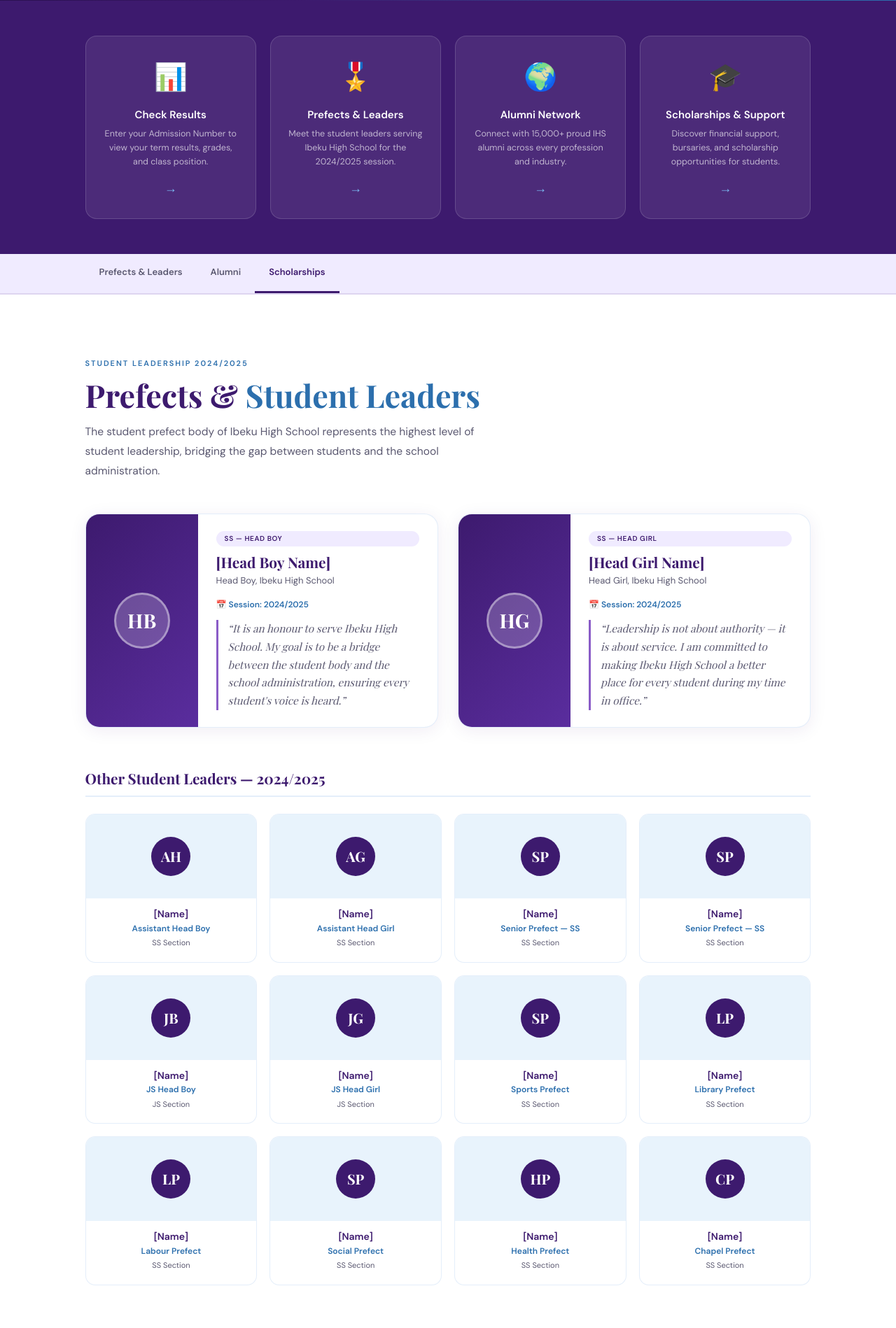
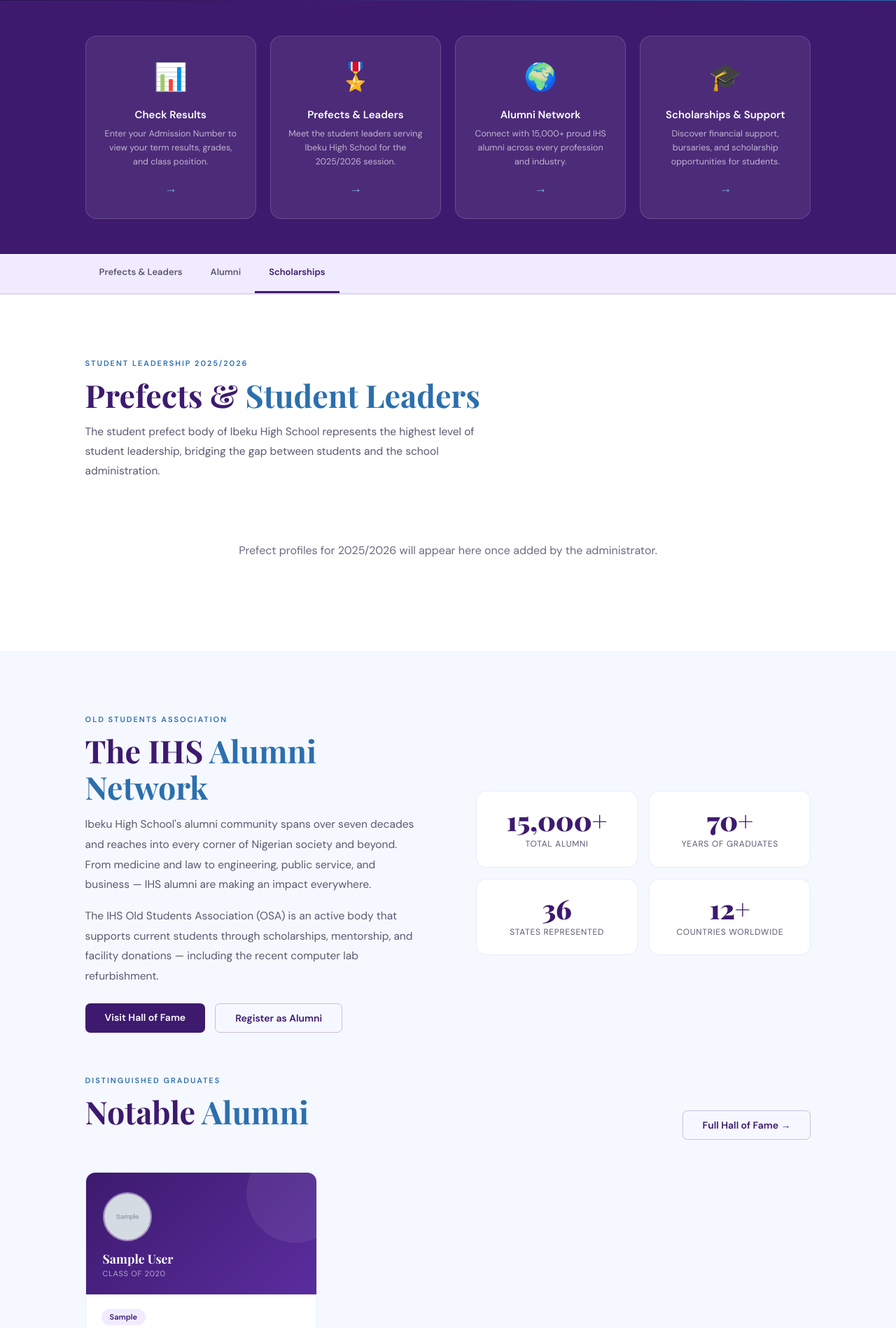
Before and after one commit to Klasicken1/ibeku-high-school, a PHP site: page /students.php in a window 1280 px wide. Shown: the part 478-2376 px from the top of the page at 70% size. Run offline with PHP 8.4, Linux system fonts and the light colour scheme; tables that the repository leaves empty or names only in its code hold one stand-in row (values such as "Sample post"); grey boxes marked "Sample" are stand-in pictures; some web fonts are replaced.

Commit message:
feat: students.php rewired — prefects, alumni, and scholarships all pull from DB; falls back gracefully when DB is empty

```diff
--- a/public/students.php
+++ b/public/students.php
@@ -10,79 +10,54 @@ $currentPage = 'students';
 $pageCss     = 'students';
 
 require_once '../src/includes/header.php';
+require_once '../src/config/database.php';
+$pdo = getDB();
 
-/*
- * PREFECTS DATA
- * Phase 2: replace with database query:
- * SELECT * FROM prefects WHERE session = '2024/2025' ORDER BY role_order ASC
- */
-$head_prefects = [
-  [
-    'name'     => '[Head Boy Name]',
-    'role'     => 'Head Boy',
-    'section'  => 'ss',
-    'session'  => '2024/2025',
-    'initials' => 'HB',
-    'quote'    => 'It is an honour to serve Ibeku High School. My goal is to be a bridge between the student body and the school administration, ensuring every student\'s voice is heard.',
-    'img'      => '',
-  ],
-  [
-    'name'     => '[Head Girl Name]',
-    'role'     => 'Head Girl',
-    'section'  => 'ss',
-    'session'  => '2024/2025',
-    'initials' => 'HG',
-    'quote'    => 'Leadership is not about authority — it is about service. I am committed to making Ibeku High School a better place for every student during my time in office.',
-    'img'      => '',
-  ],
+/* ── Load settings for current session ── */
+$currentSession = $_site['current_session'] ?? '2025/2026';
+
+/* ── Load prefects from DB ── */
+$headPrefects = $pdo->prepare(
+    "SELECT * FROM prefects
+     WHERE session = ? AND is_active = 1
+       AND role IN ('Head Boy','Head Girl','JS Head Boy','JS Head Girl')
+     ORDER BY sort_order ASC"
+);
+$headPrefects->execute([$currentSession]);
+$headPrefectList = $headPrefects->fetchAll();
+
+$otherPrefects = $pdo->prepare(
+    "SELECT * FROM prefects
+     WHERE session = ? AND is_active = 1
+       AND role NOT IN ('Head Boy','Head Girl','JS Head Boy','JS Head Girl')
+     ORDER BY sort_order ASC"
+);
+$otherPrefects->execute([$currentSession]);
+$otherPrefectList = $otherPrefects->fetchAll();
+
+/* ── Load featured alumni from DB ── */
+$notableAlumni = $pdo->query(
+    "SELECT * FROM alumni
+     WHERE is_featured = 1 AND is_published = 1
+     ORDER BY sort_order ASC, full_name ASC
+     LIMIT 6"
+)->fetchAll();
+
+/* ── Load scholarships from DB ── */
+$scholarshipsFromDB = $pdo->query(
+    "SELECT * FROM scholarships WHERE is_published = 1 ORDER BY sort_order ASC"
+)->fetchAll();
+
+/* Fallback scholarships if DB is empty */
+$defaultScholarships = [
+    ['icon'=>'🏆','title'=>'OSA Academic Excellence Award',  'color_theme'=>'purple','description'=>'Awarded annually by the IHS Old Students Association to the best graduating SSS 3 student. Covers full tuition for the first year of university study.','eligibility'=>'SSS 3 students with outstanding WAEC results and exemplary conduct record.','contact_info'=>'Contact: OSA Secretary via school office'],
+    ['icon'=>'🤝','title'=>'Hardship & Welfare Bursary',     'color_theme'=>'blue',  'description'=>'Available to students experiencing financial hardship. Provides partial or full fee waiver for one or more terms, subject to assessment by the Guidance Counsellor.','eligibility'=>'Any student in genuine financial difficulty. Applications are confidential.','contact_info'=>'Contact: Guidance Counsellor, SS or JS Section'],
+    ['icon'=>'🌟','title'=>'State Government Scholarship',   'color_theme'=>'gold',  'description'=>'Abia State Government offers merit-based scholarships to outstanding secondary school students. IHS nominates eligible students annually.','eligibility'=>'Students with minimum 5 A1 grades in WAEC. Nominated by school management.','contact_info'=>'Contact: VP Academics office'],
+    ['icon'=>'⚽','title'=>'Sports Scholarship',             'color_theme'=>'purple','description'=>'Students who represent the school or state in recognised sporting competitions may be eligible for a partial fee reduction.','eligibility'=>'Students who have represented IHS at zonal or state level in any sport.','contact_info'=>'Contact: VP General Duties office'],
+    ['icon'=>'📖','title'=>'External Scholarship Listings',  'color_theme'=>'blue',  'description'=>'The school Guidance Counsellors maintain an updated list of external scholarships and grants available to secondary school students in Abia State and Nigeria.','eligibility'=>'Varies by scheme. See the Guidance Counsellor for the current list.','contact_info'=>'Contact: Guidance Counsellor, SS or JS Section'],
+    ['icon'=>'💡','title'=>'Science & Technology Award',     'color_theme'=>'gold',  'description'=>'Sponsored by IHS alumni in the technology and engineering sector, this award supports students showing exceptional promise in the sciences and ICT.','eligibility'=>'SSS 1 and SSS 2 students in the Science department with outstanding scores.','contact_info'=>'Contact: HOD Sciences or ICT Coordinator'],
 ];
-
-$other_prefects = [
-  ['name'=>'[Name]','role'=>'Assistant Head Boy',    'section'=>'SS','initials'=>'AH','img'=>''],
-  ['name'=>'[Name]','role'=>'Assistant Head Girl',   'section'=>'SS','initials'=>'AG','img'=>''],
-  ['name'=>'[Name]','role'=>'Senior Prefect — SS',   'section'=>'SS','initials'=>'SP','img'=>''],
-  ['name'=>'[Name]','role'=>'Senior Prefect — SS',   'section'=>'SS','initials'=>'SP','img'=>''],
-  ['name'=>'[Name]','role'=>'JS Head Boy',           'section'=>'JS','initials'=>'JB','img'=>''],
-  ['name'=>'[Name]','role'=>'JS Head Girl',          'section'=>'JS','initials'=>'JG','img'=>''],
-  ['name'=>'[Name]','role'=>'Sports Prefect',        'section'=>'SS','initials'=>'SP','img'=>''],
-  ['name'=>'[Name]','role'=>'Library Prefect',       'section'=>'SS','initials'=>'LP','img'=>''],
-  ['name'=>'[Name]','role'=>'Labour Prefect',        'section'=>'SS','initials'=>'LP','img'=>''],
-  ['name'=>'[Name]','role'=>'Social Prefect',        'section'=>'SS','initials'=>'SP','img'=>''],
-  ['name'=>'[Name]','role'=>'Health Prefect',        'section'=>'SS','initials'=>'HP','img'=>''],
-  ['name'=>'[Name]','role'=>'Chapel Prefect',        'section'=>'SS','initials'=>'CP','img'=>''],
-];
-
-/*
- * NOTABLE ALUMNI DATA
- * Phase 2: replace with database query:
- * SELECT * FROM alumni WHERE featured = 1 ORDER BY class_year DESC LIMIT 6
- */
-$notable_alumni = [
-  [
-    'name'     => '[Distinguished Alumnus]',
-    'class'    => 'Class of [Year]',
-    'field'    => 'Medicine & Public Health',
-    'initials' => 'AO',
-    'bio'      => 'A distinguished medical professional who rose to prominence in public health across Abia State and Nigeria.',
-    'img'      => '',
-  ],
-  [
-    'name'     => '[Distinguished Alumnus]',
-    'class'    => 'Class of [Year]',
-    'field'    => 'Law & Public Service',
-    'initials' => 'CN',
-    'bio'      => 'A respected legal practitioner who has held significant positions in the Nigerian judiciary system.',
-    'img'      => '',
-  ],
-  [
-    'name'     => '[Distinguished Alumnus]',
-    'class'    => 'Class of [Year]',
-    'field'    => 'Engineering & Technology',
-    'initials' => 'EI',
-    'bio'      => 'A pioneering engineer whose infrastructure work has impacted millions across South-East Nigeria.',
-    'img'      => '',
-  ],
-];
+$scholarshipsToShow = !empty($scholarshipsFromDB) ? $scholarshipsFromDB : $defaultScholarships;
 ?>
 
 
@@ -118,7 +93,7 @@ $notable_alumni = [
     <a href="#prefects" class="hub-card">
       <span class="hub-card__icon" aria-hidden="true">🎖️</span>
       <h3>Prefects &amp; Leaders</h3>
-      <p>Meet the student leaders serving Ibeku High School for the 2024/2025 session.</p>
+      <p>Meet the student leaders serving Ibeku High School for the <?php echo htmlspecialchars($currentSession); ?> session.</p>
       <span class="hub-card__arrow">→</span>
     </a>
 
@@ -153,70 +128,98 @@ $notable_alumni = [
 
 
 <!-- ═══════════════════════════════════════════
-     PREFECTS & STUDENT LEADERS
+     PREFECTS & STUDENT LEADERS — from DB
      ═══════════════════════════════════════════ -->
 <section class="prefects-section" id="prefects">
   <div class="prefects-section__inner wrap">
 
     <div class="section-header reveal">
       <div>
-        <span class="slabel">Student Leadership 2024/2025</span>
+        <span class="slabel">Student Leadership <?php echo htmlspecialchars($currentSession); ?></span>
         <h2 class="stitle">Prefects &amp; <span>Student Leaders</span></h2>
         <p class="ssub">The student prefect body of Ibeku High School represents the highest level of student leadership, bridging the gap between students and the school administration.</p>
       </div>
     </div>
 
-    <!-- Head Boy & Head Girl -->
+    <?php if (empty($headPrefectList) && empty($otherPrefectList)): ?>
+    <p style="color:#6b6b80;text-align:center;padding:40px 0">
+      Prefect profiles for <?php echo htmlspecialchars($currentSession); ?> will appear here once added by the administrator.
+    </p>
+    <?php else: ?>
+
+    <!-- Head Prefects -->
+    <?php if (!empty($headPrefectList)): ?>
     <div class="head-prefects-grid">
-      <?php foreach ($head_prefects as $hp): ?>
+      <?php foreach ($headPrefectList as $hp): ?>
       <div class="head-prefect-card <?php echo $hp['section'] === 'js' ? 'head-prefect-card--js' : ''; ?> reveal">
         <div class="head-prefect-card__photo">
-          <?php if (!empty($hp['img'])): ?>
-            <img src="<?php echo BASE_PATH . htmlspecialchars($hp['img']); ?>" alt="<?php echo htmlspecialchars($hp['name']); ?>"/>
+          <?php if (!empty($hp['photo'])): ?>
+          <img src="<?php echo BASE_PATH; ?>assets/images/staff/<?php echo htmlspecialchars($hp['photo']); ?>"
+               alt="<?php echo htmlspecialchars($hp['full_name']); ?>"
+               onerror="this.style.display='none';this.nextElementSibling.style.display='flex'"/>
+          <div class="head-prefect-card__initials" style="display:none">
+            <?php echo strtoupper(substr($hp['full_name'], 0, 1)); ?>
+          </div>
           <?php else: ?>
-            <div class="head-prefect-card__initials"><?php echo htmlspecialchars($hp['initials']); ?></div>
+          <div class="head-prefect-card__initials">
+            <?php echo strtoupper(substr($hp['full_name'], 0, 1)); ?>
+          </div>
           <?php endif; ?>
         </div>
         <div class="head-prefect-card__body">
-          <span class="head-prefect-card__badge badge--<?php echo $hp['section']; ?>">
+          <span class="head-prefect-card__badge badge--<?php echo htmlspecialchars($hp['section']); ?>">
             <?php echo strtoupper($hp['section']); ?> — <?php echo htmlspecialchars($hp['role']); ?>
           </span>
-          <h3><?php echo htmlspecialchars($hp['name']); ?></h3>
+          <h3><?php echo htmlspecialchars($hp['full_name']); ?></h3>
           <span class="role"><?php echo htmlspecialchars($hp['role']); ?>, Ibeku High School</span>
           <span class="session">📅 Session: <?php echo htmlspecialchars($hp['session']); ?></span>
+          <?php if ($hp['quote']): ?>
           <blockquote>&ldquo;<?php echo htmlspecialchars($hp['quote']); ?>&rdquo;</blockquote>
+          <?php endif; ?>
         </div>
       </div>
       <?php endforeach; ?>
     </div>
+    <?php endif; ?>
 
-    <!-- Other prefects -->
-    <h3 class="prefects-sub-title">Other Student Leaders — 2024/2025</h3>
+    <!-- Other Prefects -->
+    <?php if (!empty($otherPrefectList)): ?>
+    <h3 class="prefects-sub-title">Other Student Leaders — <?php echo htmlspecialchars($currentSession); ?></h3>
     <div class="prefects-grid">
-      <?php foreach ($other_prefects as $p): ?>
+      <?php foreach ($otherPrefectList as $p): ?>
       <div class="prefect-card reveal">
         <div class="prefect-card__photo">
-          <?php if (!empty($p['img'])): ?>
-            <img src="<?php echo BASE_PATH . htmlspecialchars($p['img']); ?>" alt="<?php echo htmlspecialchars($p['name']); ?>"/>
+          <?php if (!empty($p['photo'])): ?>
+          <img src="<?php echo BASE_PATH; ?>assets/images/staff/<?php echo htmlspecialchars($p['photo']); ?>"
+               alt="<?php echo htmlspecialchars($p['full_name']); ?>"
+               onerror="this.style.display='none';this.nextElementSibling.style.display='flex'"/>
+          <div class="prefect-card__initials" style="display:none">
+            <?php echo strtoupper(substr($p['full_name'], 0, 1)); ?>
+          </div>
           <?php else: ?>
-            <div class="prefect-card__initials"><?php echo htmlspecialchars($p['initials']); ?></div>
+          <div class="prefect-card__initials">
+            <?php echo strtoupper(substr($p['full_name'], 0, 1)); ?>
+          </div>
           <?php endif; ?>
         </div>
         <div class="prefect-card__body">
-          <h4><?php echo htmlspecialchars($p['name']); ?></h4>
+          <h4><?php echo htmlspecialchars($p['full_name']); ?></h4>
           <span class="prefect-card__role"><?php echo htmlspecialchars($p['role']); ?></span>
-          <span class="prefect-card__section"><?php echo htmlspecialchars($p['section']); ?> Section</span>
+          <span class="prefect-card__section"><?php echo strtoupper($p['section']); ?> Section</span>
         </div>
       </div>
       <?php endforeach; ?>
     </div>
+    <?php endif; ?>
+
+    <?php endif; ?>
 
   </div>
 </section>
 
 
 <!-- ═══════════════════════════════════════════
-     ALUMNI SECTION
+     ALUMNI SECTION — featured alumni from DB
      ═══════════════════════════════════════════ -->
 <section class="alumni-section" id="alumni">
   <div class="alumni-section__inner wrap">
@@ -253,7 +256,7 @@ $notable_alumni = [
       </div>
     </div>
 
-    <!-- Notable alumni -->
+    <!-- Notable alumni from DB -->
     <div class="section-header reveal">
       <div>
         <span class="slabel">Distinguished Graduates</span>
@@ -262,27 +265,42 @@ $notable_alumni = [
       <a href="<?php echo BASE_PATH; ?>hall-of-fame.php" class="btn btn--ghost">Full Hall of Fame →</a>
     </div>
 
+    <?php if (empty($notableAlumni)): ?>
+    <p style="color:#6b6b80;text-align:center;padding:30px 0">
+      Notable alumni profiles will appear here once added by the administrator.
+    </p>
+    <?php else: ?>
     <div class="notable-alumni-grid">
-      <?php foreach ($notable_alumni as $alumni): ?>
+      <?php foreach ($notableAlumni as $a): ?>
       <div class="notable-alumni-card reveal">
         <div class="notable-alumni-card__top">
           <div class="notable-alumni-card__photo">
-            <?php if (!empty($alumni['img'])): ?>
-              <img src="<?php echo BASE_PATH . htmlspecialchars($alumni['img']); ?>" alt="<?php echo htmlspecialchars($alumni['name']); ?>"/>
+            <?php if (!empty($a['photo'])): ?>
+            <img src="<?php echo BASE_PATH; ?>assets/images/staff/<?php echo htmlspecialchars($a['photo']); ?>"
+                 alt="<?php echo htmlspecialchars($a['full_name']); ?>"
+                 onerror="this.style.display='none';this.nextElementSibling.style.display='block'"/>
+            <span style="display:none"><?php echo strtoupper(substr($a['full_name'], 0, 2)); ?></span>
             <?php else: ?>
-              <?php echo htmlspecialchars($alumni['initials']); ?>
+            <?php echo strtoupper(substr($a['full_name'], 0, 2)); ?>
             <?php endif; ?>
           </div>
-          <h3><?php echo htmlspecialchars($alumni['name']); ?></h3>
-          <span class="notable-alumni-card__class"><?php echo htmlspecialchars($alumni['class']); ?></span>
+          <h3><?php echo htmlspecialchars($a['full_name']); ?></h3>
+          <?php if ($a['class_year']): ?>
+          <span class="notable-alumni-card__class">Class of <?php echo htmlspecialchars($a['class_year']); ?></span>
+          <?php endif; ?>
         </div>
         <div class="notable-alumni-card__body">
-          <span class="notable-alumni-card__field"><?php echo htmlspecialchars($alumni['field']); ?></span>
-          <p><?php echo htmlspecialchars($alumni['bio']); ?></p>
+          <?php if ($a['field']): ?>
+          <span class="notable-alumni-card__field"><?php echo htmlspecialchars($a['field']); ?></span>
+          <?php endif; ?>
+          <?php if ($a['bio']): ?>
+          <p><?php echo htmlspecialchars($a['bio']); ?></p>
+          <?php endif; ?>
         </div>
       </div>
       <?php endforeach; ?>
     </div>
+    <?php endif; ?>
 
     <!-- Alumni register CTA -->
     <div class="alumni-register-cta" id="alumni-register">
@@ -296,7 +314,7 @@ $notable_alumni = [
 
 
 <!-- ═══════════════════════════════════════════
-     SCHOLARSHIPS & SUPPORT
+     SCHOLARSHIPS & SUPPORT — from DB
      ═══════════════════════════════════════════ -->
 <section class="scholarships-section" id="scholarships">
   <div class="scholarships-section__inner wrap">
@@ -310,76 +328,24 @@ $notable_alumni = [
     </div>
 
     <div class="scholarships-grid">
-
-      <div class="scholarship-card scholarship-card--purple reveal">
-        <span class="scholarship-card__icon" aria-hidden="true">🏆</span>
-        <h3>OSA Academic Excellence Award</h3>
-        <p>Awarded annually by the IHS Old Students Association to the best graduating SSS 3 student. Covers full tuition for the first year of university study.</p>
+      <?php foreach ($scholarshipsToShow as $sch): ?>
+      <div class="scholarship-card scholarship-card--<?php echo htmlspecialchars($sch['color_theme'] ?? 'purple'); ?> reveal">
+        <span class="scholarship-card__icon" aria-hidden="true"><?php echo htmlspecialchars($sch['icon'] ?? '🎓'); ?></span>
+        <h3><?php echo htmlspecialchars($sch['title']); ?></h3>
+        <p><?php echo htmlspecialchars($sch['description']); ?></p>
+        <?php if (!empty($sch['eligibility'])): ?>
         <div class="scholarship-card__eligibility">
           <strong>Eligibility</strong>
-          <span>SSS 3 students with outstanding WAEC results and exemplary conduct record.</span>
+          <span><?php echo htmlspecialchars($sch['eligibility']); ?></span>
         </div>
-        <span class="scholarship-card__contact">Contact: OSA Secretary via school office</span>
+        <?php endif; ?>
+        <?php if (!empty($sch['contact_info'])): ?>
+        <span class="scholarship-card__contact"><?php echo htmlspecialchars($sch['contact_info']); ?></span>
+        <?php endif; ?>
       </div>
-
-      <div class="scholarship-card scholarship-card--blue reveal">
-        <span class="scholarship-card__icon" aria-hidden="true">🤝</span>
-        <h3>Hardship &amp; Welfare Bursary</h3>
-        <p>Available to students experiencing financial hardship. Provides partial or full fee waiver for one or more terms, subject to assessment by the Guidance Counsellor.</p>
-        <div class="scholarship-card__eligibility">
-          <strong>Eligibility</strong>
-          <span>Any student in genuine financial difficulty. Applications are confidential.</span>
-        </div>
-        <span class="scholarship-card__contact">Contact: Guidance Counsellor, SS or JS Section</span>
-      </div>
-
-      <div class="scholarship-card scholarship-card--gold reveal">
-        <span class="scholarship-card__icon" aria-hidden="true">🌟</span>
-        <h3>State Government Scholarship</h3>
-        <p>Abia State Government offers merit-based scholarships to outstanding secondary school students. IHS nominates eligible students annually.</p>
-        <div class="scholarship-card__eligibility">
-          <strong>Eligibility</strong>
-          <span>Students with minimum 5 A1 grades in WAEC. Nominated by school management.</span>
-        </div>
-        <span class="scholarship-card__contact">Contact: VP Academics office</span>
-      </div>
-
-      <div class="scholarship-card scholarship-card--purple reveal">
-        <span class="scholarship-card__icon" aria-hidden="true">⚽</span>
-        <h3>Sports Scholarship</h3>
-        <p>Students who represent the school or state in recognised sporting competitions may be eligible for a partial fee reduction as recognition of their contribution.</p>
-        <div class="scholarship-card__eligibility">
-          <strong>Eligibility</strong>
-          <span>Students who have represented IHS at zonal or state level in any sport.</span>
-        </div>
-        <span class="scholarship-card__contact">Contact: VP General Duties office</span>
-      </div>
-
-      <div class="scholarship-card scholarship-card--blue reveal">
-        <span class="scholarship-card__icon" aria-hidden="true">📖</span>
-        <h3>External Scholarship Listings</h3>
-        <p>The school Guidance Counsellors maintain an updated list of external scholarships and grants available to secondary school students in Abia State and Nigeria.</p>
-        <div class="scholarship-card__eligibility">
-          <strong>Eligibility</strong>
-          <span>Varies by scheme. See the Guidance Counsellor for the current list.</span>
-        </div>
-        <span class="scholarship-card__contact">Contact: Guidance Counsellor, SS or JS Section</span>
-      </div>
-
-      <div class="scholarship-card scholarship-card--gold reveal">
-        <span class="scholarship-card__icon" aria-hidden="true">💡</span>
-        <h3>Science &amp; Technology Award</h3>
-        <p>Sponsored by IHS alumni in the technology and engineering sector, this award supports students showing exceptional promise in the sciences and ICT.</p>
-        <div class="scholarship-card__eligibility">
-          <strong>Eligibility</strong>
-          <span>SSS 1 and SSS 2 students in the Science department with outstanding scores.</span>
-        </div>
-        <span class="scholarship-card__contact">Contact: HOD Sciences or ICT Coordinator</span>
-      </div>
-
+      <?php endforeach; ?>
     </div>
 
-    <!-- Scholarship note -->
     <div style="background:var(--blue-pale);border-radius:12px;padding:22px 26px;margin-top:36px;border:1px solid var(--border);" class="reveal">
       <p style="font-size:14px;color:var(--muted);line-height:1.8;margin:0">
         <strong style="color:var(--purple)">Important:</strong>
```
